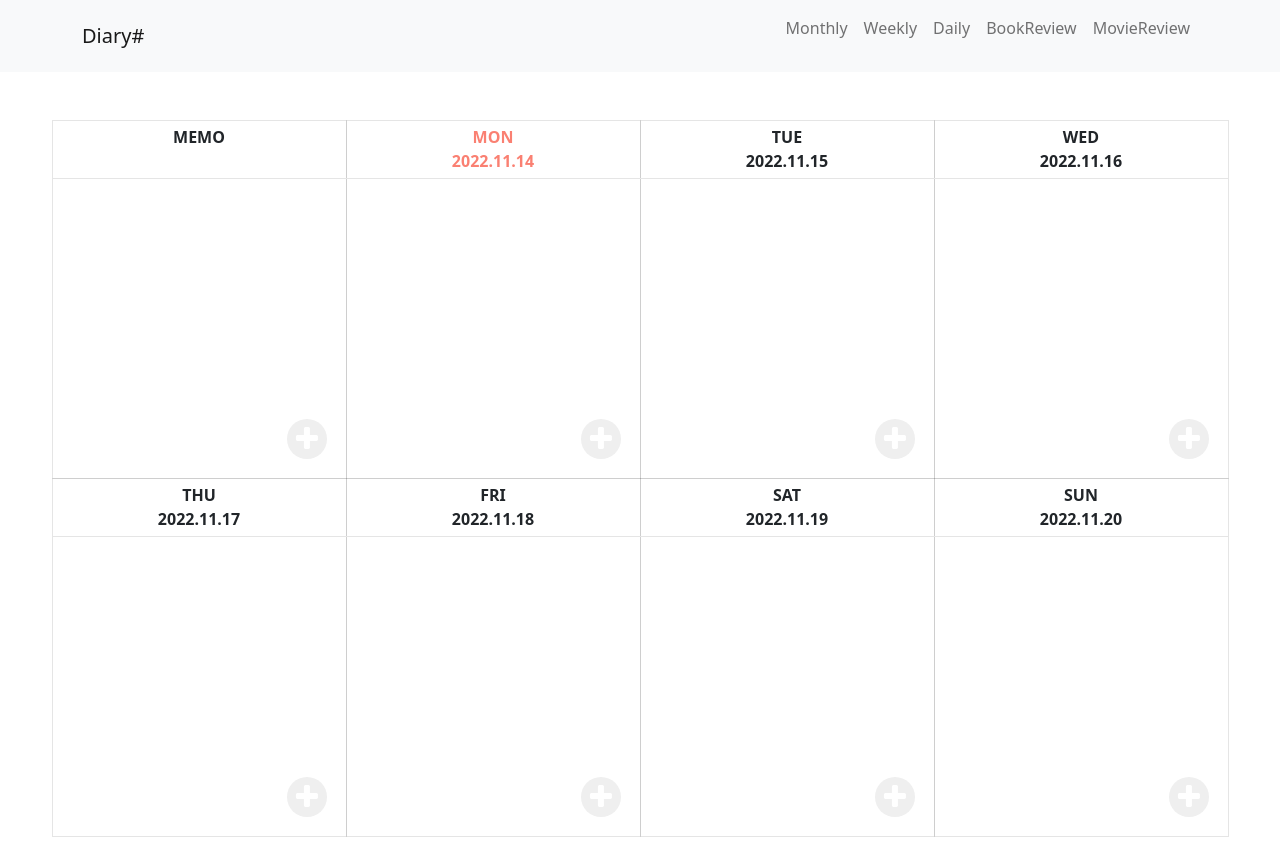
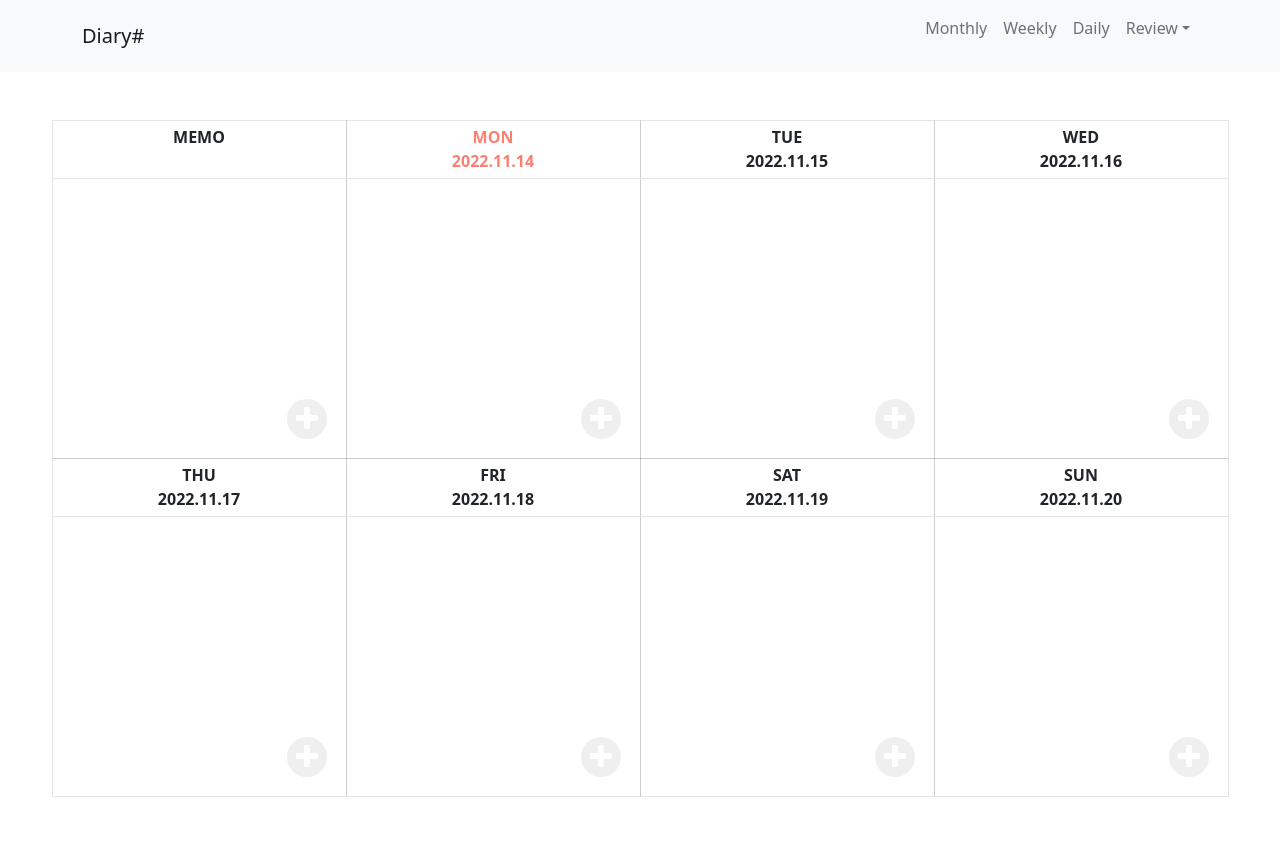
Before and after one commit to Gaboza9/DiaryWeb, a React (Create React App) app: page /weekly in a window 1280 px wide. Built offline with nearby package versions, Linux system fonts and the light colour scheme.

Commit message:
navbar 변경

```diff
--- a/src/components/Title.js
+++ b/src/components/Title.js
@@ -2,6 +2,7 @@ import Container from 'react-bootstrap/Container';
 import React from 'react'
 import Nav from 'react-bootstrap/Nav';
 import Navbar from 'react-bootstrap/Navbar';
+import NavDropdown from 'react-bootstrap/NavDropdown';
 import 'bootstrap/dist/css/bootstrap.min.css';
 
 
@@ -14,8 +15,17 @@ function title() {
             <Nav.Link href="/monthly">Monthly</Nav.Link>
             <Nav.Link href="/weekly">Weekly</Nav.Link>
             <Nav.Link href="/daily">Daily</Nav.Link>
-            <Nav.Link href="/bookReview">BookReview</Nav.Link>
-            <Nav.Link href="/movieReview">MovieReview</Nav.Link>
+            <NavDropdown
+                    title="Review"
+                  >
+                    <NavDropdown.Item href="/bookReview">
+                      Book Review
+                    </NavDropdown.Item>
+                    <NavDropdown.Divider />
+                    <NavDropdown.Item href="/MovieReview">
+                      Movie Review
+                    </NavDropdown.Item>
+                  </NavDropdown>
           </Nav>
         </Container>
       </Navbar>
--- a/src/pages/MovieReviewPage.js
+++ b/src/pages/MovieReviewPage.js
@@ -1,6 +1,8 @@
 import ReviewContents from '../components/RePage/ReviewContents';
+import { useState } from 'react';
 
 function MovieReviewPage() {
+  const [tab , setDealTab]=useState("curr")
   return (
     <>
       <ReviewContents/>
--- a/src/pages/weekly/WeeklyPage.js
+++ b/src/pages/weekly/WeeklyPage.js
@@ -125,7 +125,7 @@ const WeeklyPage = () => {
     saveData(newData);
   };
   return (
-    <div className="weekly-container mx-5 my-5">
+    <div className="weekly-container mx-5 my-5 pb-5">
       {weekData.map((item, idx) => {
         const id = getId(item);
         const dateFormat = getDate(item);
--- a/src/pages/weekly/weekly.css
+++ b/src/pages/weekly/weekly.css
@@ -20,7 +20,7 @@
 }
 
 .weekly-calander-body {
-  height: 300px;
+  height: 280px;
   padding: 10px;
   overflow: auto;
   display: flex;
```
